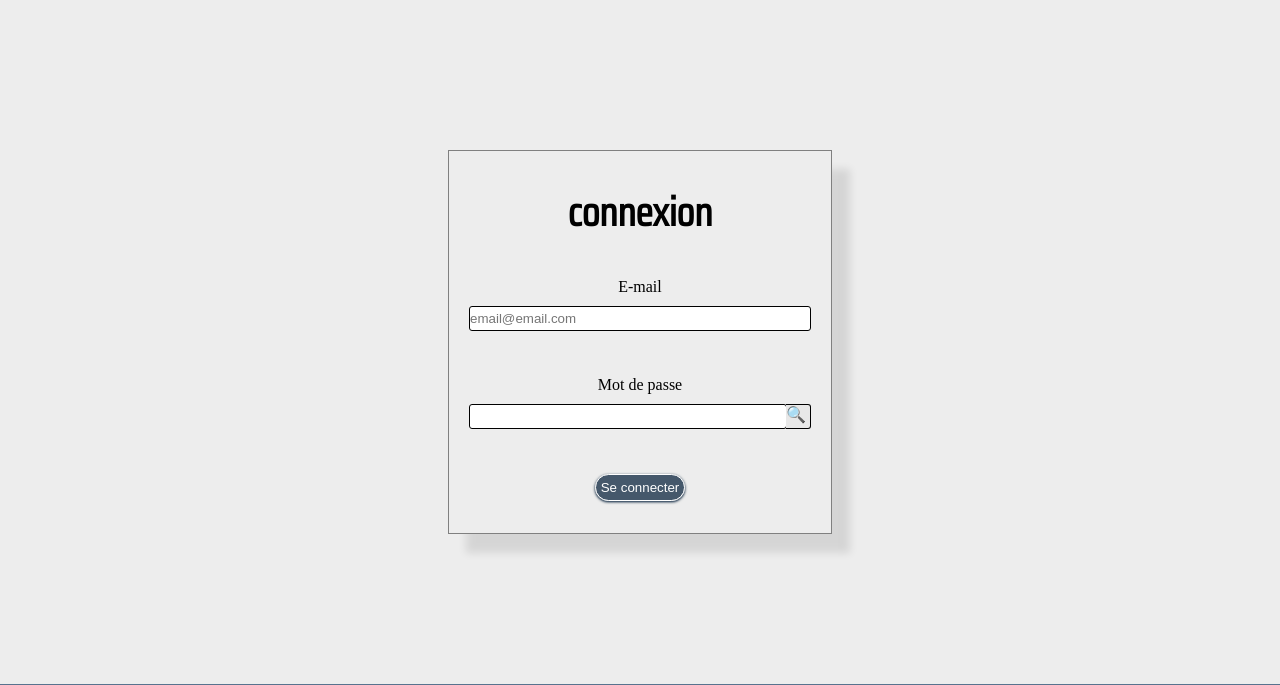
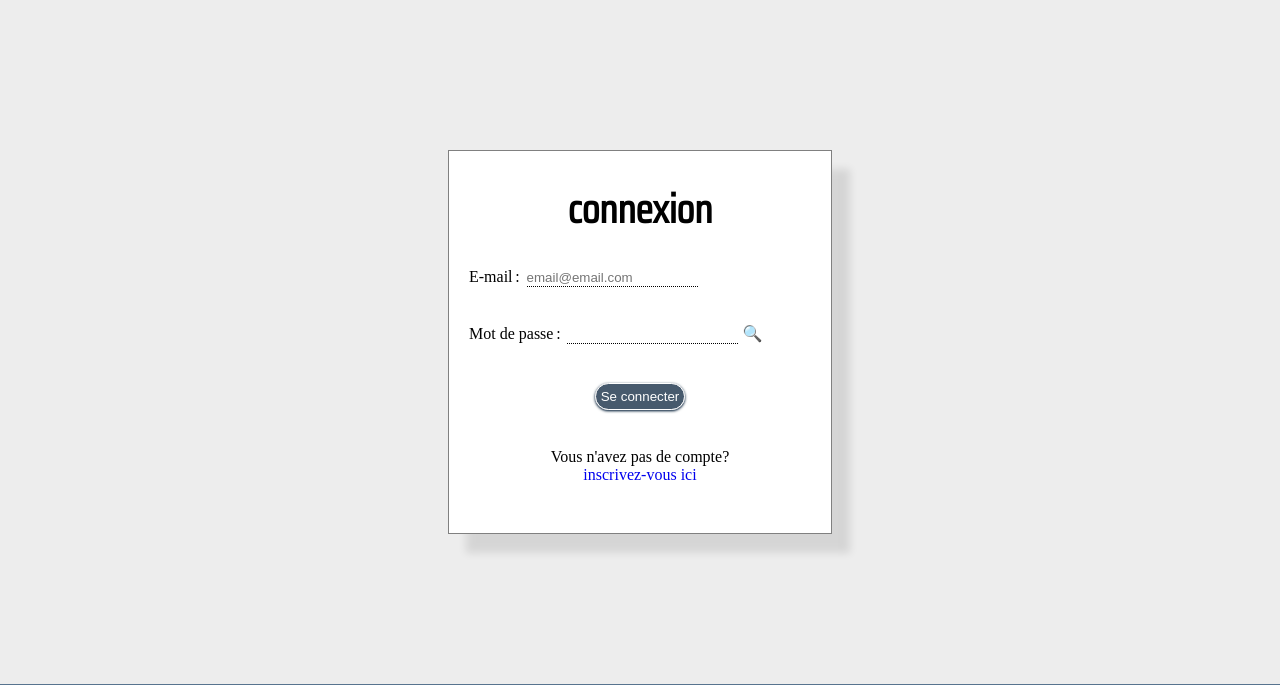
Before and after one commit to SorennCavalin/oCrochetDAmitie, a PHP site: page /oCrochetDAmitie/user/connexion in a window 1280 px wide. Shown: the part 60-745 px from the top of the page. Run offline with PHP 8.4, Linux system fonts and the light colour scheme.

Commit message:
06022023

```diff
--- a/Assets/app.css
+++ b/Assets/app.css
@@ -24,11 +24,11 @@ body
     font-size: var(--font-size);
     width: 100%;
     height: 100%;
-    background-color: rgb(237, 237, 237);
+    background-color: var(--site_bgc);
     min-height: 1200px;
 }
 
-.btn {
+/* .btn {
     color: white;
     border: 1px solid #007bff;
     background-color: #007bff;
@@ -38,7 +38,38 @@ body
     white-space: nowrap;
     border-radius: .25rem;
     padding: .375rem .75rem;
+} */
+
+/* empêche le highlight à la sélection */
+input:focus{
+    outline: none;
+    -moz-user-select: none; /* Firefox */
+    -webkit-user-select: none; /* Chrome, Safari, Opéra depuis la version 15 */
+    -ms-user-select: none; /* Internet explorer depuis la version 10 et Edge */
+    user-select: none; /* Propriété standard */
 }
+
+/* reprend quelques valeurs css de bootstrap (pour les formulaire inscrpition et
+
+.form-row {
+    display: -ms-flexbox;
+    display: flex;
+    -ms-flex-wrap: wrap;
+    flex-wrap: wrap;
+    margin-right: -5px;
+    margin-left: -5px;
+}
+.col {
+    -ms-flex-preferred-size: 0;
+    flex-basis: 0;
+    -ms-flex-positive: 1;
+    flex-grow: 1;
+    max-width: 100%;
+}
+.form-row>.col, .form-row>[class*=col-] {
+    padding-right: 5px;
+    padding-left: 5px;
+} */
 
 
 /*                  media width 480px                   */
@@ -293,7 +324,7 @@ p {
 
 
 footer {
-    position: absolute;
+    /* position: absolute; */
     bottom: 0;
     display: flex;
     justify-content: flex-start;
--- a/Assets/app.js
+++ b/Assets/app.js
@@ -77,17 +77,4 @@ window.addEventListener('load', ()=> {
             $('nav').children().first().after($('.nav-ul .network'));
         };
     })
-
-    // redimension du body et ajustement du mb pour placer le footer en bas
-
-    $('body').css("min-height",$(window).height()+"px")
-
-    $(window).resize(() => {
-        $('body').css("min-height",$(window).height()+"px")
-    })
-
-    $('body').css("padding-bottom", $('footer').outerHeight() + "px")
-
-
-
 })
--- a/Assets/css/connexion.css
+++ b/Assets/css/connexion.css
@@ -1,7 +1,10 @@
+@import url('var.css');
+
 form{
     width: 30%;
     aspect-ratio: 1/1;
     border: .5px solid gray;
+    background-color: white;
     padding: 20px;
     margin: 150px auto;
     display: flex;
@@ -15,32 +18,37 @@ form{
     position: relative;
 }
 input {
-    width: 100%;
-    height: 25px;
+    width: 50%;
+    height: 18px;
     margin-bottom: 10px;
-    border-radius: 3px;
-    border: 1px solid black;
+    /* je fais disparaitre les bodures les input */
+    border: none;
+    /* et je redonne juste une bordure du bas en pointillé pour un effet formulaire papier */
+    border-bottom: 1px dotted black;
+    /* le bgc blanc empêche la couleur de l'input de virer au bleu lors du remplissage */
+    background-color: #fff;
 }
 .smaller input {
     width: calc(100% - 24px);
 }
 .loupe{
     display: inline-block;
-    position: absolute;
-    right: 0;
-    width: 25px;
-    height: 25px;
-    background-color: rgb(232, 232, 232);
+    /* background-color: var(--site_bgc); */
     border-radius: 0px 3px 3px 0px;
-    border: .1px solid #000;
-    border-left: none;
+    cursor: pointer;
 }
 label{
     text-align: center;
-    width: 100%;
     display: inline-block;
     margin-top: 10px;
     margin-bottom: 10px;
+}
+label::after{
+    content: ":";
+    /* display inline block pour pouvoir lui donner une taille plus grande */
+    display: inline-block;
+    width: 10px;
+    text-align: center;
 }
 button{
     margin-top: 10px;
@@ -49,6 +57,13 @@ button{
     padding: 5px;
     border: .5px solid white;
     border-radius: 15px;
+    cursor: pointer;
+}
+.inscription{
+    text-align: center;
+}
+.inscription a:hover {
+    text-decoration: underline;
 }
 .unclicked{
     box-shadow: rgba(52, 73, 94, 0.9) 0px 1px 3px, rgba(52, 73, 94, 0.9) 0px 1px 2px;
@@ -68,6 +83,13 @@ button{
         width: 70%;
     }
 }
+
+@media screen and (max-width: 500px) {
+    form{
+        width: 90%;
+    }
+}
+
 /*
 @media screen and (max-width: 900px) {
     form h1{
--- a/Assets/css/var.css
+++ b/Assets/css/var.css
@@ -10,6 +10,8 @@
     /* font header et footer */
     --font-family-nav: ormont ;
     --font-family-adresse: pt ;
+    /* couleur de fond du site */
+    --site_bgc : rgb(237, 237, 237);
     /*              variables du header                  */
 
     /* couleurs du header */
--- a/Assets/js/connexion.js
+++ b/Assets/js/connexion.js
@@ -7,10 +7,14 @@ window.addEventListener("load",() => {
     $('.loupe').click(() => {
         let mdp = $('#mdp');
         if (mdp.attr("type") == "text") {
-            mdp.attr("type","password")
+            mdp.attr("type", "password");
         } else {
-            mdp.attr("type","text")
+            mdp.attr("type", "text");
         }
     })
 
+    $("#inscription").click((e) => {
+        e.preventDefault();
+        window.location = $("#inscription").attr("url");
+    })
 })
--- a/Controllers/UserController.php
+++ b/Controllers/UserController.php
@@ -242,4 +242,27 @@ class UserController extends BaseController{
             "css" => "profil"
         ]);
     }
+
+    public function inscription(){
+
+        if (Session::isConnected()){
+            return $this->redirection(lien("user","profil"));
+        }
+
+        if (!empty($_POST)){
+            if ($form = Verificateur::verifyNewUser($_POST)){
+                return $this->redirection(lien('user','profil'));
+            } else {
+                return $this->affichage('user/inscription.html.php',[
+                    'form' => $form,
+                ]);
+            }
+        }
+
+
+        $this->affichage('user/inscription.html.php',[
+            'css' => 'inscription'
+        ]);
+
+    }
 }
--- a/Modeles/Bdd.php
+++ b/Modeles/Bdd.php
@@ -15,6 +15,7 @@ class Bdd {
 
     /**
      * attention a bien mettre les guillement simple sur les chaine de caractères ￣へ￣
+     *
      * Evoyer un array avec les cléfs suivantes :
      * @param(optionnel)"select" => colonne de la bdd ex: id | si tout select laisser vide,
      * @param"table" => nom de l'entité desirée ex: user,
@@ -77,6 +78,7 @@ class Bdd {
 
         // pose toutes les variables dans l'ordre. Les variables qui n'ont pas été entrée en parametre contiennent un string vide
 
+        // echo "SELECT $select FROM $table $where $and $order $limit";
         $textRequete = "SELECT $select FROM $table $where $and $order $limit";
         if($requete = self::connexion()->query($textRequete)){
             //création du string nécessaire à la recupération des données sous forme d'entité
--- a/Templates/base.html.php
+++ b/Templates/base.html.php
@@ -40,8 +40,4 @@
     </div>
 
 <?php endforeach; endforeach; endif;
-
-// echo Session::messages("danger", Session::isAdmin());
-// echo Session::messages("danger", Session::isConnected());
-// echo Session::messages("danger", Session::getUser()->getRole());
 ?>
--- a/Templates/vues/user/connexion.html.php
+++ b/Templates/vues/user/connexion.html.php
@@ -6,12 +6,16 @@
         <label for="email">E-mail</label>
         <input type="email" name="email" id='email' placeholder="email@email.com">
     </div>
-    <div class="input_label smaller">
+    <div class="input_label">
         <label for="mdp">Mot de passe</label>
         <input type="password" name="mdp" id="mdp" placeholder="">
         <div class="loupe">
             &#x1F50D;
         </div>
     </div>
+
     <button type="submit" class="unclicked">Se connecter</button>
+
+    <p class='inscription'>Vous n'avez pas de compte? <br> <a href="<?= lien("user","inscription") ?>">inscrivez-vous ici</a></p>
+
 </form>
--- /dev/null
+++ b/Templates/vues/user/inscription.html.php
@@ -0,0 +1,6 @@
+<main>
+    <h1>Inscription</h1>
+
+    <?php include 'form.html.php' ?>
+
+</main>
```
Also changed, not shown: Assets/css/inscription.css (added, +86 -0 lines), Services/Verificateur.php (+23 -6 lines), Templates/vues/user/form.html.php (+5 -7 lines), Templates/vues/user/profil.html.php (+5 -7 lines).
